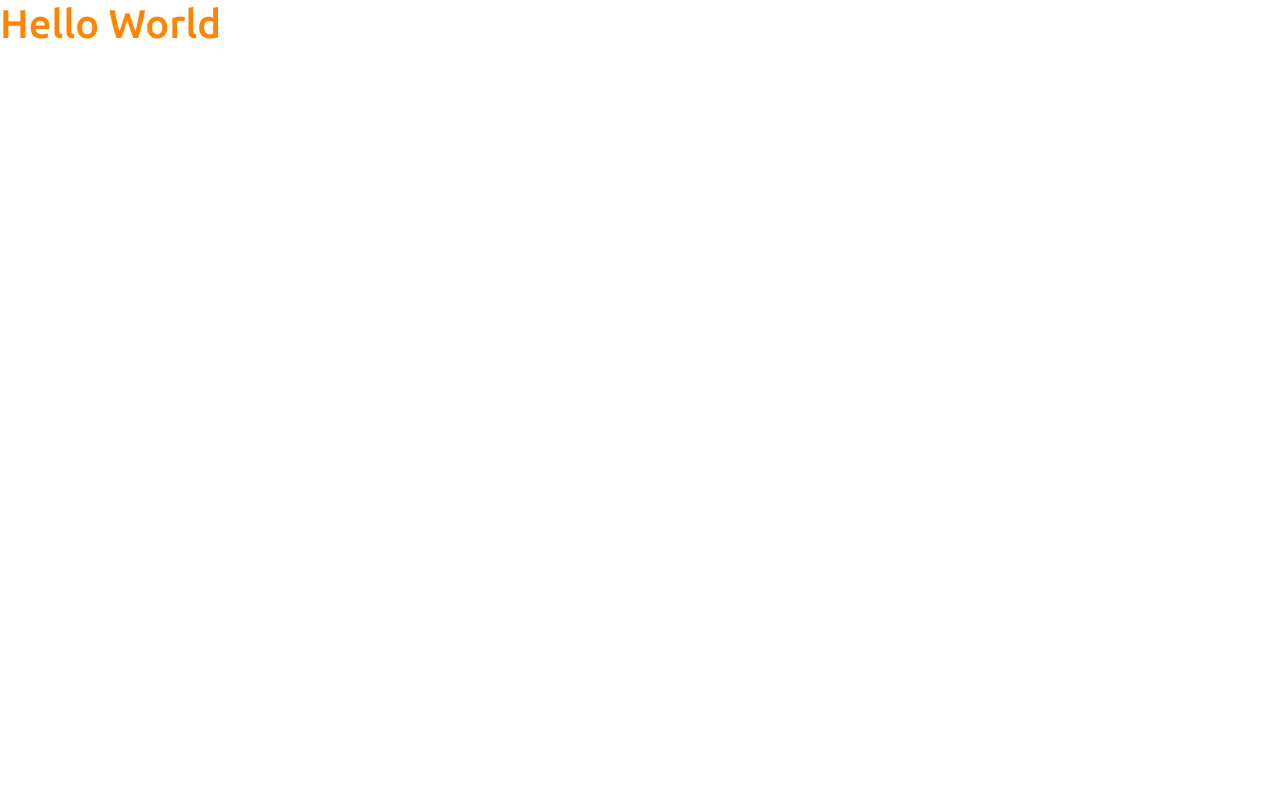
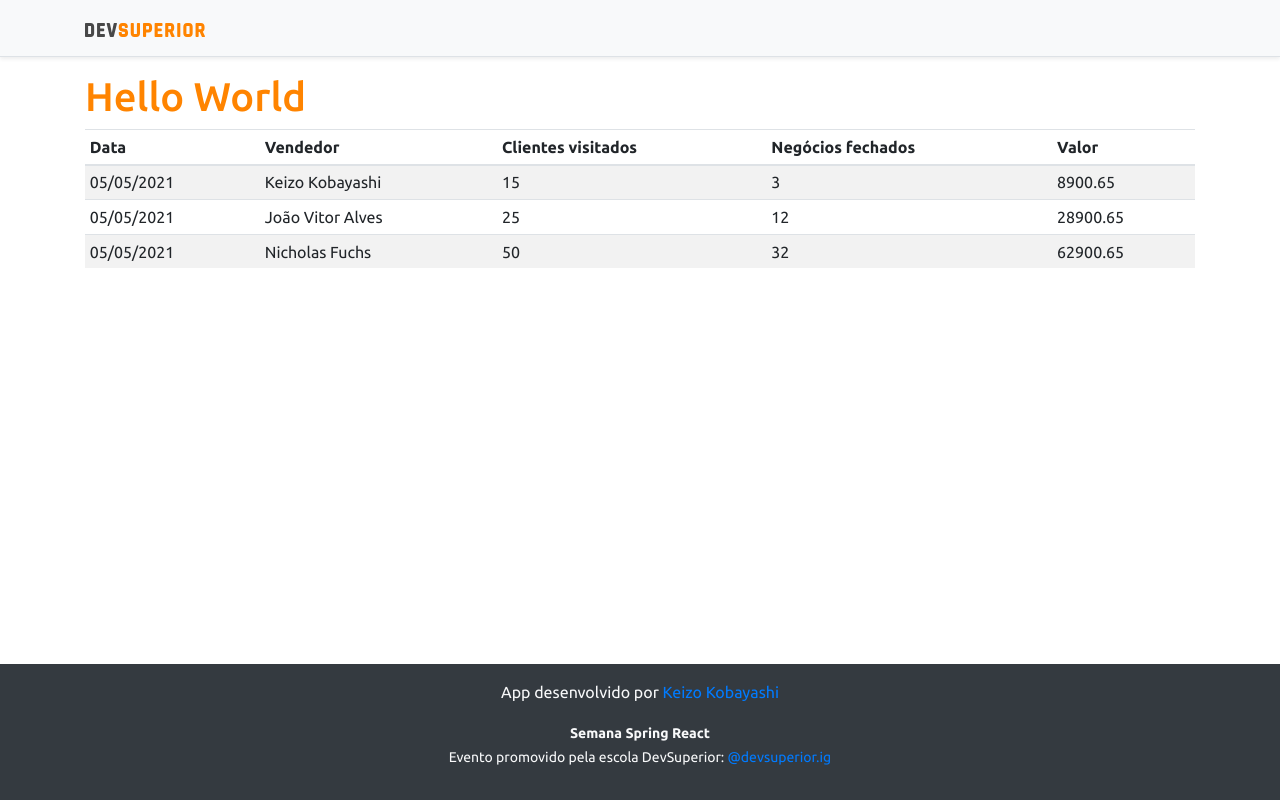
Before and after one commit to Keizzzo/projetosds3, a React (Create React App) app in the folder frontend/: page / in a window 1280 px wide. Built offline with nearby package versions, Linux system fonts and the light colour scheme.

Commit message:
Componentes básicos e estáticos

```diff
--- a/frontend/src/App.tsx
+++ b/frontend/src/App.tsx
@@ -1,9 +1,20 @@
+import DataTable from "components/DataTable";
+import Footer from "components/Footer";
+import NavBar from "components/NavBar";
 
 function App() {
   return (
-    <div>
-      <h1 className="text-primary">Hello World</h1>
-    </div>
+    <>
+      <NavBar/>
+
+      <div className="container">
+        <h1 className="text-primary">Hello World</h1>
+
+        <DataTable/>
+      </div>
+
+      <Footer/>
+    </>
   );
 }
 
--- /dev/null
+++ b/frontend/src/components/DataTable/index.tsx
@@ -0,0 +1,45 @@
+const DataTable = () => {
+  return (
+    <div className="table-responsive">
+      <table className="table table-striped table-sm">
+        <thead>
+          <tr>
+            <th>Data</th>
+            <th>Vendedor</th>
+            <th>Clientes visitados</th>
+            <th>Negócios fechados</th>
+            <th>Valor</th>
+          </tr>
+        </thead>
+        <tbody>
+          <tr>
+            <td>05/05/2021</td>
+            <td>Keizo Kobayashi</td>
+            <td>15</td>
+            <td>3</td>
+            <td>8900.65</td>
+          </tr>
+
+          <tr>
+            <td>05/05/2021</td>
+            <td>João Vitor Alves</td>
+            <td>25</td>
+            <td>12</td>
+            <td>28900.65</td>
+          </tr>
+
+          <tr>
+            <td>05/05/2021</td>
+            <td>Nicholas Fuchs</td>
+            <td>50</td>
+            <td>32</td>
+            <td>62900.65</td>
+          </tr>
+
+        </tbody>
+      </table>
+    </div>
+  );
+};
+
+export default DataTable;
--- /dev/null
+++ b/frontend/src/components/Footer/index.tsx
@@ -0,0 +1,34 @@
+const Footer = () => {
+  return (
+    <footer className="footer mt-auto py-3 bg-dark">
+      <div className="container">
+        <p className="text-light">
+          App desenvolvido por{" "}
+          <a
+            href="https://github.com/Keizzzo"
+            target="_blank"
+            rel="noreferrer"
+          >
+            Keizo Kobayashi
+          </a>
+        </p>
+        <p className="text-light">
+          <small>
+            <strong>Semana Spring React</strong>
+            <br />
+            Evento promovido pela escola DevSuperior:{" "}
+            <a
+              href="https://www.linkedin.com/in/keizo-kobayashi-24424174/"
+              target="_blank"
+              rel="noreferrer"
+            >
+              @devsuperior.ig
+            </a>
+          </small>
+        </p>
+      </div>
+    </footer>
+  );
+};
+
+export default Footer;
--- /dev/null
+++ b/frontend/src/components/NavBar/index.tsx
@@ -0,0 +1,15 @@
+import ImgDsDark from 'assets/img/ds-dark.svg';
+
+const NavBar = () => {
+  return (
+    <div className="d-flex flex-column flex-md-row align-items-center p-3 px-md-4 mb-3 bg-light border-bottom shadow-sm">
+      <div className="container">
+        <nav className="my-2 my-md-0 mr-md-3">
+          <img src={ImgDsDark} alt="DevSuperior" width="120" />
+        </nav>
+      </div>
+    </div>
+  );
+};
+
+export default NavBar;
```
Also changed, not shown: frontend/src/assets/img/ds-dark.svg (added), 1 other file (tests, documents, lock files or other folders).
